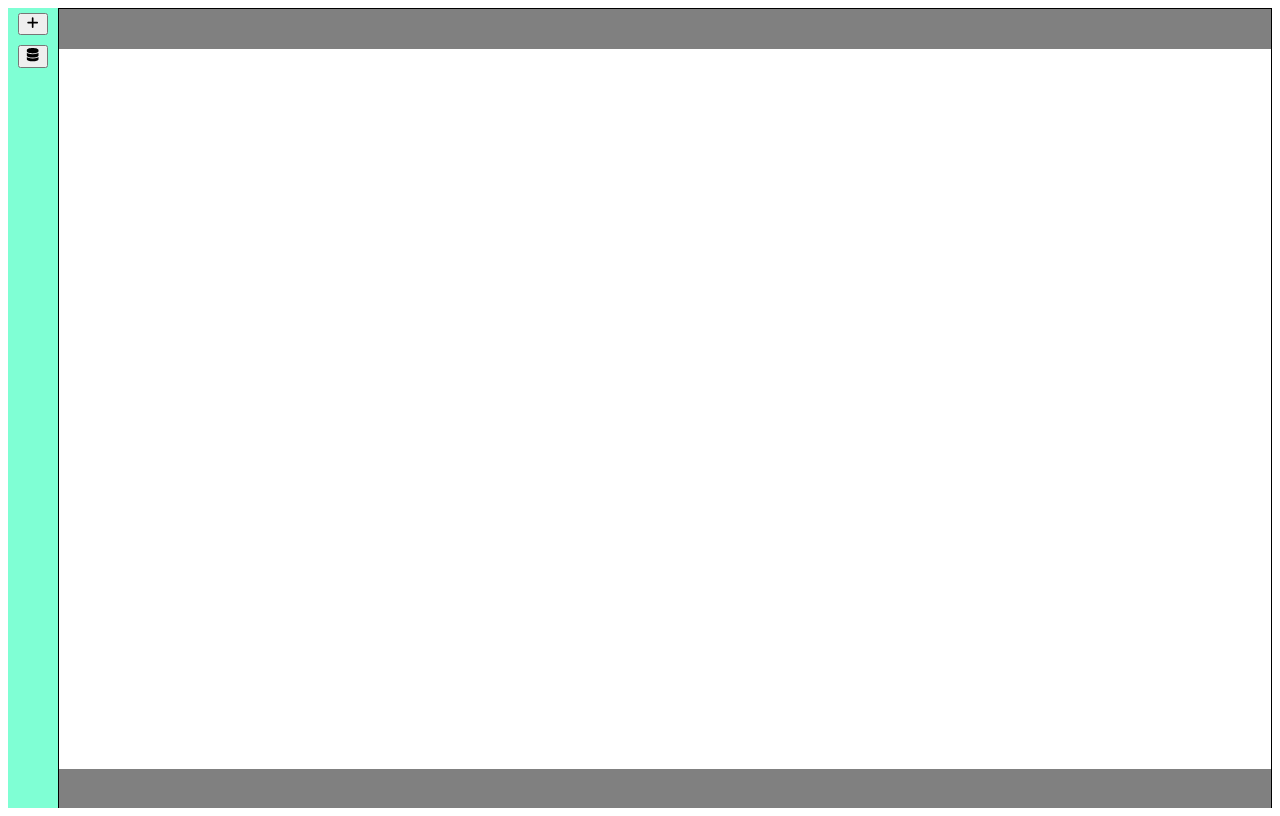
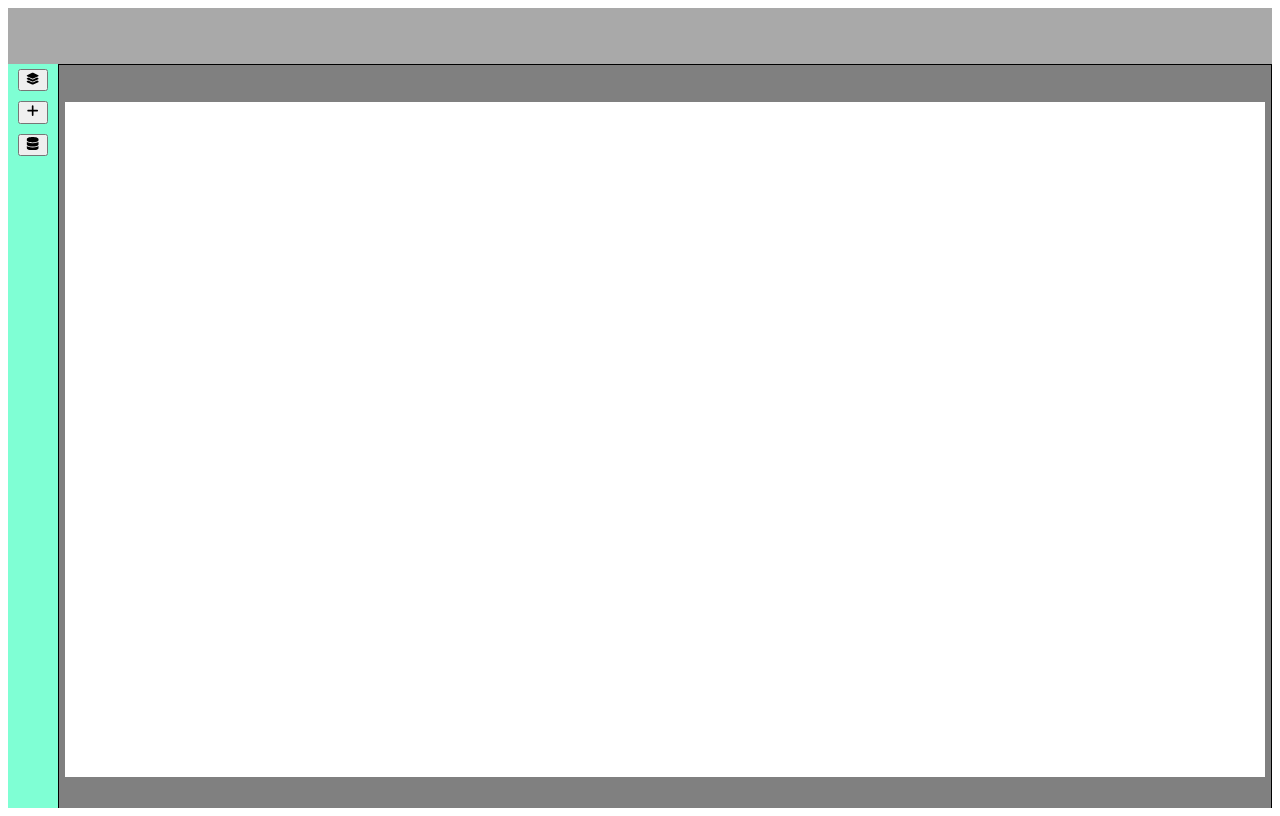
Before and after one commit to Sakoda2269/nocodeHtmlMk3, a Next.js app: page /projects/1 in a window 1280 px wide. Built offline with nearby package versions, Linux system fonts and the light colour scheme.

Commit message:
レイヤーボタンを追加、ヘッダーを追加

```diff
--- a/app/projects/[pid]/page.js
+++ b/app/projects/[pid]/page.js
@@ -2,7 +2,7 @@
 import Canvas from "@/components/canvas/canvas";
 import styles from "./page.module.css"
 import { useState } from "react";
-import { FaPlus, FaDatabase } from "react-icons/fa6";
+import { FaPlus, FaDatabase, FaLayerGroup  } from "react-icons/fa6";
 
 export default function Project({params}) {
 
@@ -11,6 +11,11 @@ export default function Project({params}) {
     const leftClass = {
         true: `${styles.container} ${styles.left}`,
         false: `${styles.container} ${styles.leftClose}`
+    }
+
+    const buttonClass = {
+        true: "btn btn-secondary",
+        false: "btn border-secondary"
     }
 
     const openMenubar = (num) => {
@@ -23,20 +28,34 @@ export default function Project({params}) {
 
     return (
         <div>
+            <div className={`${styles.header}`}>
+            </div>
             <div className={`${styles.all}`}>
                 <div className={`${styles.leftIcons}`}>
                     <div>
-                        <button className="btn border-secondary" onClick={() => {openMenubar(1)}}>
+                        <button className={buttonClass[open == 1]} onClick={() => {openMenubar(1)}}>
+                            <FaLayerGroup />
+                        </button>
+                    </div>
+                    <div>
+                        <button className={buttonClass[open == 2]} onClick={() => {openMenubar(2)}}>
                             <FaPlus />
                         </button>
                     </div>
                     <div>
-                        <button className="btn border-secondary" onClick={() => {openMenubar(2)}}>
+                        <button className={buttonClass[open == 3]} onClick={() => {openMenubar(3)}}>
                             <FaDatabase />
                         </button>
                     </div>
                 </div>
-                <div className={`${leftClass[open==1]}`}>
+                <div className={`${leftClass[open!=0]}`}>
+                    {open == 1 &&
+                        <div className={`${styles.leftContainer}`}>
+
+                        </div>
+                    }
+                    {open == 2 &&
+                        <div className={`${styles.leftContainer}`}>
                             <span style={{width: "80%"}}>
                                 <button style={{width: "100%"}}>hello</button>
                             </span>
@@ -47,7 +66,13 @@ export default function Project({params}) {
                                 <button style={{width: "100%"}}>hello</button>
                             </span>
                         </div>
-                <div className={`${leftClass[open==2]}`}>good</div>
+                    }
+                    {open == 3 &&
+                        <div className={`${styles.leftContainer}`}>
+                            good
+                        </div>
+                    }
+                </div>
 
                 <div className={`${styles.container} ${styles.center}`}>
                     <Canvas />
--- a/app/projects/[pid]/page.module.css
+++ b/app/projects/[pid]/page.module.css
@@ -1,6 +1,13 @@
+.header {
+    height: 7vh;
+    background-color: darkgray;
+    display: flex;
+}
+
+
 .all {
     display: flex;
-    height: 100vh;
+    height: 93vh;
     overflow: hidden;
 }
 
@@ -22,8 +29,11 @@
 
 .left {
     background-color: aqua;
+    width: 15%;
+}
+
+.leftContainer {
     display: flex;
-    width: 15%;
     align-items: center; /* 水平方向の中央配置 */
     justify-content: flex-start;
     flex-direction: column;
```
Also changed, not shown: 1 other file (tests, documents, lock files or other folders). Lines whose indentation alone changed are shown as unchanged.
